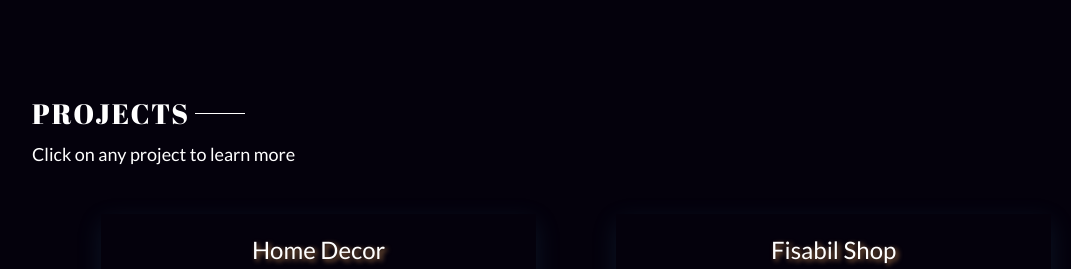
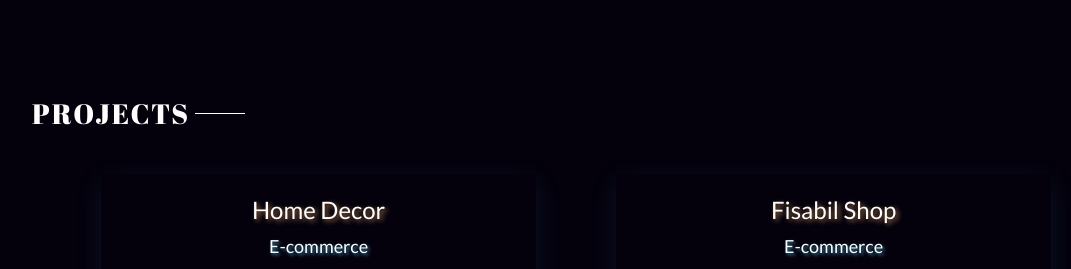
Before and after one commit to ilnura-ilya/potfolio, a website: page index.html in a window 1280 px wide. Shown: the part 1660-1929 px from the top of the page, without its empty margins (96-1167 px from the left). Drawn offline with nearby package versions, Linux system fonts and the light colour scheme; a script that the page names is missing.

Commit message:
index.html

```diff
--- a/index.html
+++ b/index.html
@@ -183,8 +183,6 @@
     <section class="section" id="projects">
       <div class="projectsContainer contain">
         <span class="aboutSpan">Projects</span>
-
-        <h5>Click on any project to learn more</h5>
 
         <div class="projectsSection">
           <div
```
